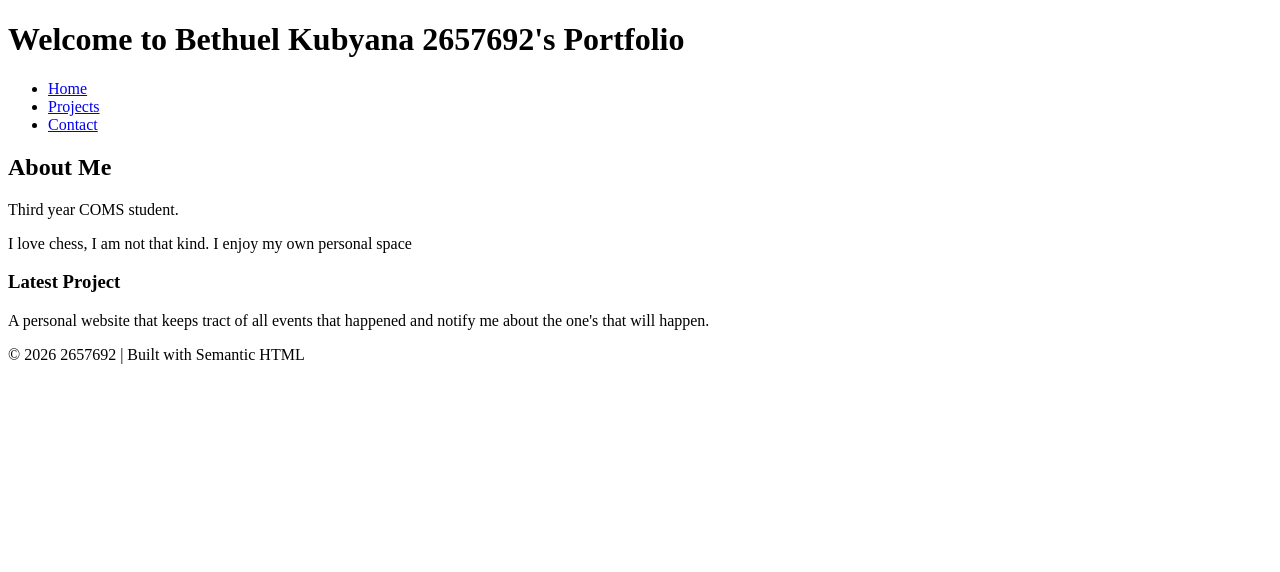
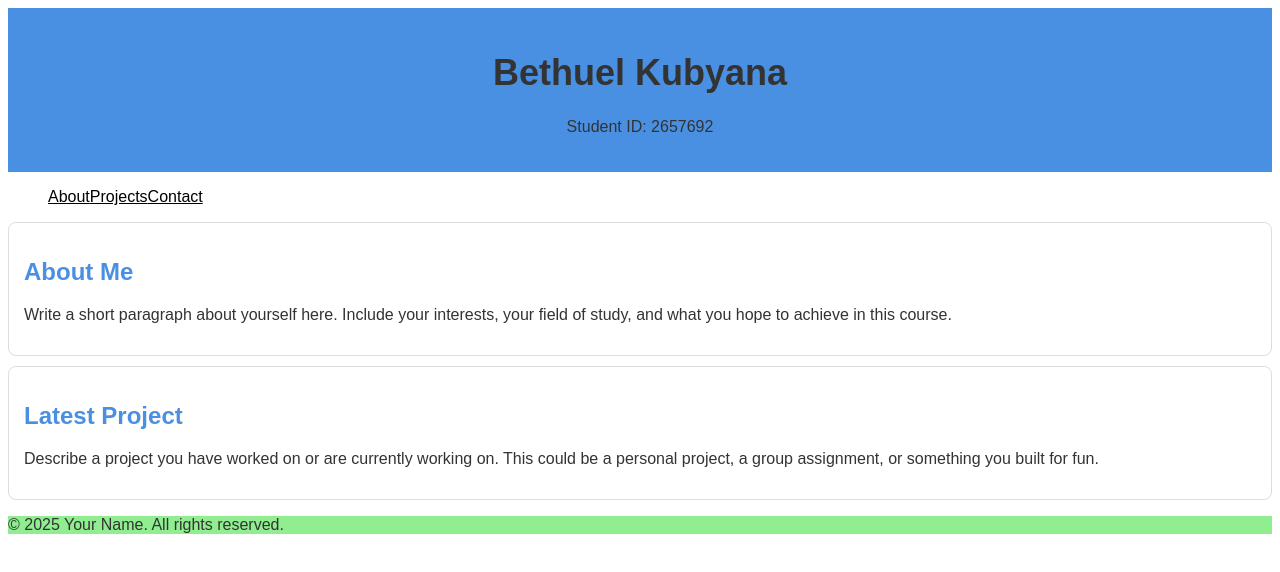
Before and after one commit to bethuelsteven159-rgb/2657692-portfolio, a plain HTML site: page index.html in a window 1280 px wide. Drawn offline with Linux system fonts and the light colour scheme.

Commit message:
Update index.html

```diff
--- a/index.html
+++ b/index.html
@@ -3,29 +3,75 @@
 <head>
     <meta charset="UTF-8">
     <meta name="viewport" content="width=device-width, initial-scale=1.0">
-    <title>Bethuel Kubyana 2657692's Portfolio</title>
+    <title>My Portfolio</title>
+    <style>
+        body {
+            font-family: Arial, sans-serif;
+            color: #333;
+        }
+
+        #main-header {
+              background-color: #4a90e2;
+              text-align: center;
+             padding: 20px;
+        }
+
+        h1 {
+            font-size: 36px;
+        }
+    h2 {
+        color: #4a90e2;
+    }
+
+    nav ul {
+        display: flex;
+        list-style: none;
+    }
+
+    .card {
+        padding: 15px;
+        border: 1px solid #ddd;
+        border-radius: 8px;
+        margin: 10px 0;
+    }
+
+    a {
+        color: #000000;
+    }
+
+    footer {
+        background-color: #90EE90;
+    }
+    </style>
 </head>
 <body>
-    <h1> Welcome to Bethuel Kubyana 2657692's Portfolio </h1>
+    <header id="main-header">
+        <h1>Bethuel Kubyana</h1>
+        <p>Student ID: 2657692</p>
+    </header>
+
     <nav>
-      <ul>
-       <li><a href="#">Home<a/></li>
-       <li><a href="#">Projects<a/></li>
-       <li><a href="#">Contact<a/></li>
-      </ul>
+        <ul>
+            <li><a href="#about">About</a></li>
+            <li><a href="#projects">Projects</a></li>
+            <li><a href="#contact">Contact</a></li>
+        </ul>
     </nav>
-    <main class="container">
-       <section class>
-       <h2>About Me</h2>
-       <p>Third year COMS student.</p>
-       <p>I love chess, I am not that kind. I enjoy my own personal space </p>
-       </section>
-       <article>
-       <h3> Latest Project</h3 >
-       <p>A personal website that keeps tract of all events that happened and notify me about the one's that will happen.</p>
-       </article>
-       <footer>  © 2026 2657692 | Built with Semantic HTML</footer>
+
+    <main>
+        <section class="card" id="about">
+            <h2>About Me</h2>
+            <p>Write a short paragraph about yourself here. Include your interests, your field of study, and what you hope to achieve in this course.</p>
+        </section>
+
+        <article class="card" id="projects">
+            <h2>Latest Project</h2>
+            <p>Describe a project you have worked on or are currently working on. This could be a personal project, a group assignment, or something you built for fun.</p>
+        </article>
     </main>
-    <!-- Your semantic HTML structure here -->
+
+    <footer>
+        <p>&copy; 2025 Your Name. All rights reserved.</p>
+    </footer>
 </body>
 </html>
```
